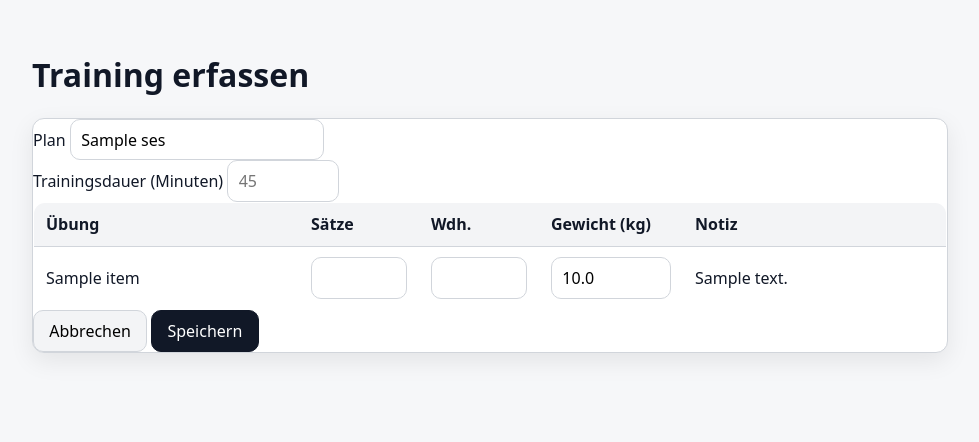
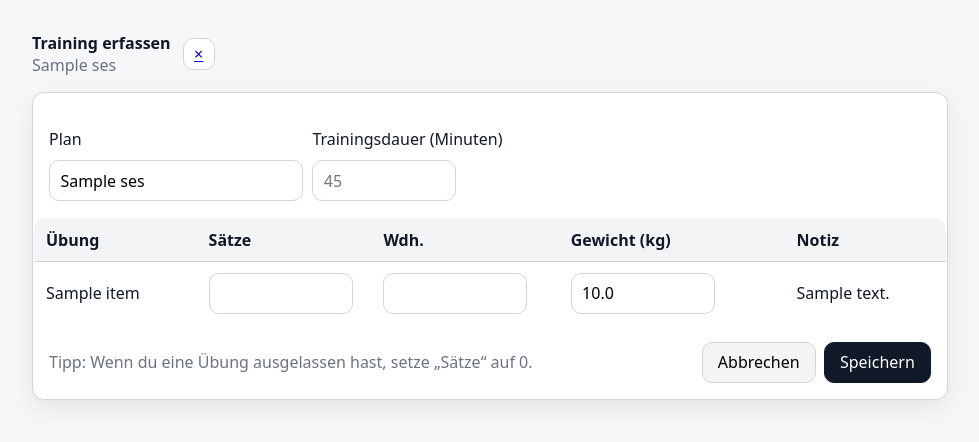
Before and after one commit to lp-coding/FitLog_Abgabe, a Flask app: template fitlog/templates/record.html in a window 1280 px wide. Shown: the part 76-518 px from the top of the page, without its empty margins (150-1129 px from the left). Run offline with Flask 3, Linux system fonts and the light colour scheme; the template is opened without the code that fills it: most values are stand-ins (such as "Sample title", 1, 10 or a date in 2020).

Commit message:
css inlines entfernt

```diff
--- a/fitlog/static/css/style.css
+++ b/fitlog/static/css/style.css
@@ -82,6 +82,10 @@ main{
   border-radius: var(--radius);
   box-shadow: var(--shadow);
 }
+
+.card-body { padding: var(--s-4); }
+
+.table-scroll { overflow-x: auto; }
 
 .btn, button{
   font: inherit;
@@ -272,3 +276,19 @@ main{
 @media (min-width: 1100px){
   .progress-chart__img{ max-height: 480px; }
 }
+
+/* =========================
+   Utilities
+========================= */
+.is-hidden{
+  display: none !important;
+}
+
+/* =========================
+   Pages: Plan edit (edit.html) – Column widths (replaces inline styles)
+========================= */
+.table-edit th.col-drag{ width: 2rem; }
+.table-edit th.col-sets{ width: 8rem; }
+.table-edit th.col-reps{ width: 8rem; }
+.table-edit th.col-weight{ width: 10rem; }
+.table-edit th.col-actions{ width: 3rem; }
--- a/fitlog/templates/index.html
+++ b/fitlog/templates/index.html
@@ -38,7 +38,6 @@
     <h2>Verlauf</h2>
 
     <div class="col gap">
-      <!-- <button id="btnCalories" type="button">Verbrauchte Kalorien</button> -->
       <button
         id="btnProgress"
         type="button"
@@ -55,7 +54,6 @@
     class="big"
     type="button"
     data-new-session-url="{{ url_for('sessions.new_session') }}"
-    aria-disabled="true"
     disabled
   >Trainingsdaten erfassen</button>
 </div>
--- a/fitlog/templates/record.html
+++ b/fitlog/templates/record.html
@@ -2,88 +2,118 @@
 {% block title %}Training erfassen – FitLog{% endblock %}
 
 {% block content %}
-<h1>Training erfassen</h1>
+<div class="plan-edit">
+
+  <div class="plan-header">
+    <div class="col">
+      <strong>Training erfassen</strong>
+      <span class="muted">{{ sess.plan_name }}</span>
+    </div>
+    <a class="icon-btn"
+       href="{{ url_for('index') }}"
+       title="Schließen"
+       aria-label="Schließen">×</a>
+  </div>
 
   <form method="post"
         action="{{ url_for('sessions.finish_session', session_id=sess.id) }}"
-      class="card p-4 space-y-4">
+        class="card">
 
-  <!-- Kopfbereich -->
-  <div class="grid grid-cols-1 md:grid-cols-3 gap-4 items-end">
-    <div>
-      <label class="block text-sm font-medium mb-1">Plan</label>
-      <input class="input w-full" type="text" value="{{ sess.plan_name }}" readonly>
+    <div class="card-body">
+      <div class="row gap">
+        <div class="col gap">
+          <label for="plan_name">Plan</label>
+          <input id="plan_name"
+                 class="input"
+                 type="text"
+                 value="{{ sess.plan_name }}"
+                 readonly>
         </div>
-    <div>
-      <label class="block text-sm font-medium mb-1">
-        Trainingsdauer (Minuten)
-      </label>
-      <input class="input w-full" type="number" name="duration_minutes"
-             min="1" max="600" placeholder="45">
+
+        <div class="col gap">
+          <label for="duration_minutes">Trainingsdauer (Minuten)</label>
+          <input id="duration_minutes"
+                 class="input-num"
+                 type="number"
+                 name="duration_minutes"
+                 min="1" max="600" step="1"
+                 placeholder="45"
+                 inputmode="numeric">
+        </div>
       </div>
     </div>
 
-  <!-- Tabelle: eine Zeile pro Übung -->
-  <div class="overflow-x-auto">
-    <table class="table w-full align-middle">
+    <div class="table-scroll">
+      <table class="table">
         <thead>
           <tr>
-          <th class="text-left">Übung</th>
-          <th class="text-right" style="width:7rem;">Sätze</th>
-          <th class="text-right" style="width:7rem;">Wdh.</th>
-          <th class="text-right" style="width:9rem;">Gewicht (kg)</th>
-          <th class="text-left">Notiz</th>
+            <th>Übung</th>
+            <th>Sätze</th>
+            <th>Wdh.</th>
+            <th>Gewicht (kg)</th>
+            <th>Notiz</th>
           </tr>
         </thead>
+
         <tbody>
           {% for item in items %}
-        <tr class="border-t">
-          <td class="py-2">{{ item.name }}</td>
+          <tr>
+            <td>
+              {{ item.name }}
+              <input type="hidden" name="exercise_id" value="{{ item.exercise_id }}">
+            </td>
 
-          <td class="py-2 text-right">
-            <input class="input text-right"
+            <td>
+              <input class="input-num"
                      type="number"
                      name="ex[{{ item.exercise_id }}][sets]"
                      min="0" max="99" step="1"
                      value="{{ item.sets if item.sets is not none else '' }}"
-                   inputmode="numeric"
-                   style="width:6rem">
+                     inputmode="numeric">
             </td>
 
-          <td class="py-2 text-right">
-            <input class="input text-right"
+            <td>
+              <input class="input-num"
                      type="number"
                      name="ex[{{ item.exercise_id }}][reps]"
                      min="1" max="999" step="1"
                      value="{{ item.reps if item.reps is not none else '' }}"
-                   inputmode="numeric"
-                   style="width:6rem">
+                     inputmode="numeric">
             </td>
 
-          <td class="py-2 text-right">
-            <input class="input text-right"
+            <td>
+              <input class="input-num"
                      type="number"
                      name="ex[{{ item.exercise_id }}][weight]"
                      min="0" max="2000" step="0.5"
-                   value="{% if item.weight_kg is not none %}{{ '{:.1f}'.format(item.weight_kg) }}{% else %}{% endif %}"
-                   inputmode="decimal"
-                   style="width:7.5rem">
+                     value="{% if item.weight_kg is not none %}{{ '{:.1f}'.format(item.weight_kg) }}{% endif %}"
+                     inputmode="decimal">
             </td>
 
-          <td class="py-2">
-            <span class="text-gray-800">{{ item.note or '–' }}</span>
+            <td>
+              {% if item.note %}
+                {{ item.note }}
+              {% else %}
+                <span class="muted">–</span>
+              {% endif %}
             </td>
-
           </tr>
-        <!-- wichtig: jede Zeile liefert die ID extra -->
-        <input type="hidden" name="exercise_id" value="{{ item.exercise_id }}">
+          {% else %}
+          <tr>
+            <td colspan="5" class="muted">Keine Übungen im Plan gefunden.</td>
+          </tr>
           {% endfor %}
         </tbody>
       </table>
     </div>
 
-  <!-- Aktionen -->
-  <div class="flex gap-2 justify-end">
+    <div class="card-body">
+      <div class="footer-bar">
+        <div class="muted">
+          Tipp: Wenn du eine Übung ausgelassen hast, setze „Sätze“ auf 0.
+        </div>
+
+        <div class="actions">
           <button class="btn btn-secondary"
                   type="submit"
                   formaction="{{ url_for('sessions.abort_session', session_id=sess.id) }}"
@@ -92,13 +122,19 @@
           </button>
           <button class="btn btn-primary" type="submit">Speichern</button>
         </div>
+      </div>
+    </div>
+
   </form>
+</div>
+{% endblock %}
 
-<!-- Clamp für Sätze (0..99) -->
+{% block extra_js %}
 <script>
+  // Clamp für Sätze (0..99)
   document.addEventListener('input', (ev) => {
     const el = ev.target;
-    if (el.name && el.name.endsWith('[sets]')) {
+    if (el && el.name && el.name.endsWith('[sets]')) {
       const v = Number(el.value || 0);
       if (v < 0) el.value = 0;
       if (v > 99) el.value = 99;
```
Also changed, not shown: fitlog/templates/edit.html (+6 -6 lines), fitlog/templates/progress_plan.html (+22 -19 lines). Lines whose indentation alone changed are shown as unchanged.
